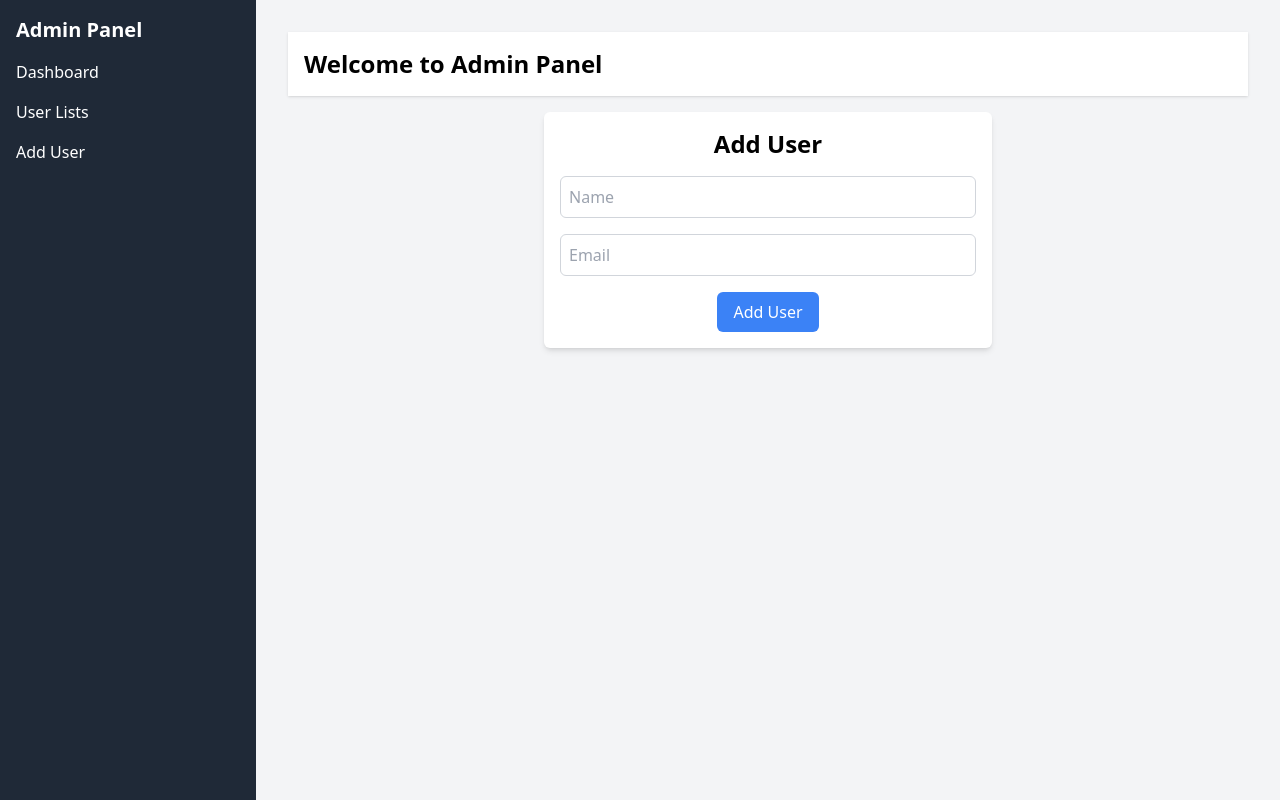
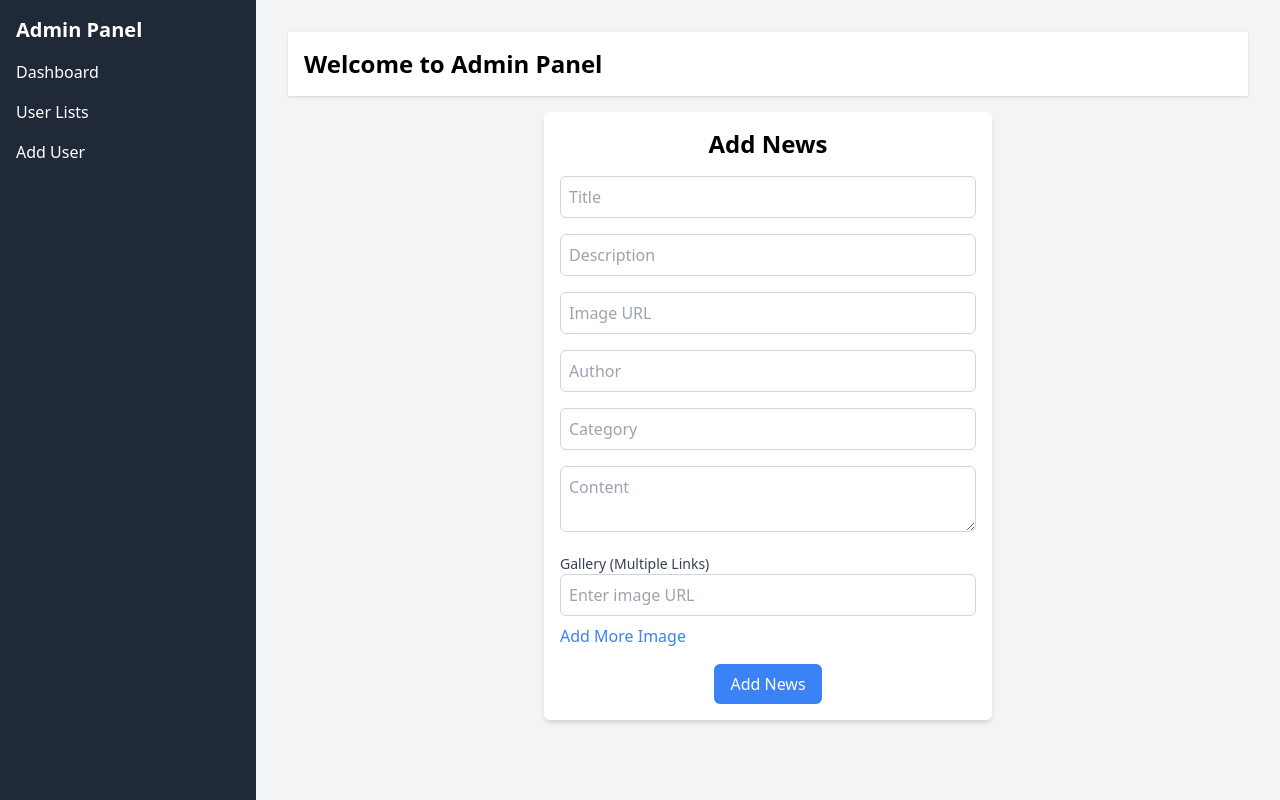
Before and after one commit to Namnm204/test_tintuc, a React (Vite) app in the folder front_end/: page /admin/add in a window 1280 px wide. Built offline with nearby package versions, Linux system fonts and the light colour scheme.

Commit message:
them xoa tintucs

```diff
--- a/front_end/src/App.jsx
+++ b/front_end/src/App.jsx
@@ -5,6 +5,7 @@ import Client from "./layout/Client";
 import UserList from "./pages/admin/products/UserList ";
 import UserForm from "./pages/admin/products/UserForm";
 import AdminLayout from "./layout/admin/index";
+import ProductDetailPage from "./pages/admin/products/ProductDetailPage";
 
 function App() {
   return (
@@ -13,6 +14,7 @@ function App() {
       <Route path="admin" element={<AdminLayout />}>
         <Route path="" element={<UserList />} />
         <Route path="add" element={<UserForm />} />
+        <Route path=":id" element={<ProductDetailPage />} />
       </Route>
     </Routes>
   );
--- /dev/null
+++ b/front_end/src/pages/admin/products/ProductDetailPage.jsx
@@ -0,0 +1,151 @@
+import React, { useState } from "react";
+import { useParams } from "react-router-dom"; // To fetch the product ID from URL params
+import axios from "axios";
+
+const ProductDetailPage = () => {
+  const { productId } = useParams();
+  const [product, setProduct] = useState(null);
+  const [selectedColor, setSelectedColor] = useState("");
+  const [selectedSize, setSelectedSize] = useState("");
+  const [quantity, setQuantity] = useState(1);
+
+  // Fetch product details based on productId
+  const fetchProductDetails = async () => {
+    try {
+      const response = await axios.get(
+        `https://my-worker.namdaynay001.workers.dev/tintucs/${productId}`
+      );
+      setProduct(response.data);
+    } catch (error) {
+      console.error("Failed to fetch product details:", error);
+    }
+  };
+
+  React.useEffect(() => {
+    fetchProductDetails();
+  }, [productId]);
+
+  if (!product) return <p>Loading...</p>;
+
+  return (
+    <div className="container mx-auto p-6">
+      <div className="flex flex-col md:flex-row">
+        {/* Product Image Section */}
+        <div className="md:w-1/2 mb-6 md:mb-0">
+          <img
+            src={product.image}
+            alt={product.title}
+            className="w-full h-auto rounded-lg shadow-lg"
+          />
+        </div>
+
+        {/* Product Info Section */}
+        <div className="md:w-1/2 md:pl-12">
+          <h1 className="text-3xl font-semibold text-gray-800 mb-4">
+            {product.title}
+          </h1>
+          <p className="text-xl text-gray-600 mb-4">{product.price} VND</p>
+          <p className="text-base text-gray-500 mb-6">{product.description}</p>
+
+          {/* Variant Selection: Color */}
+          <div className="mb-4">
+            <label
+              htmlFor="color"
+              className="block text-sm font-medium text-gray-700"
+            >
+              Color
+            </label>
+            <select
+              id="color"
+              value={selectedColor}
+              onChange={(e) => setSelectedColor(e.target.value)}
+              className="mt-2 p-2 w-full border border-gray-300 rounded-md"
+            >
+              {product.colors.map((color, index) => (
+                <option key={index} value={color}>
+                  {color}
+                </option>
+              ))}
+            </select>
+          </div>
+
+          {/* Variant Selection: Size */}
+          <div className="mb-4">
+            <label
+              htmlFor="size"
+              className="block text-sm font-medium text-gray-700"
+            >
+              Size
+            </label>
+            <select
+              id="size"
+              value={selectedSize}
+              onChange={(e) => setSelectedSize(e.target.value)}
+              className="mt-2 p-2 w-full border border-gray-300 rounded-md"
+            >
+              {product.sizes.map((size, index) => (
+                <option key={index} value={size}>
+                  {size}
+                </option>
+              ))}
+            </select>
+          </div>
+
+          {/* Quantity Selection */}
+          <div className="mb-6">
+            <label
+              htmlFor="quantity"
+              className="block text-sm font-medium text-gray-700"
+            >
+              Quantity
+            </label>
+            <input
+              type="number"
+              id="quantity"
+              value={quantity}
+              onChange={(e) => setQuantity(e.target.value)}
+              min="1"
+              className="mt-2 p-2 w-full border border-gray-300 rounded-md"
+            />
+          </div>
+
+          {/* Add to Cart Button */}
+          <button className="bg-blue-500 text-white py-2 px-4 rounded-md hover:bg-blue-600">
+            Add to Cart
+          </button>
+        </div>
+      </div>
+
+      {/* Product Features */}
+      <div className="mt-12">
+        <h2 className="text-2xl font-semibold text-gray-800 mb-4">
+          Product Features
+        </h2>
+        <ul className="list-disc pl-5">
+          {product.features.map((feature, index) => (
+            <li key={index} className="text-gray-700">
+              {feature}
+            </li>
+          ))}
+        </ul>
+      </div>
+
+      {/* Gallery Section */}
+      <div className="mt-12">
+        <h2 className="text-2xl font-semibold text-gray-800 mb-4">Gallery</h2>
+        <div className="flex space-x-4">
+          {product.gallery.map((image, index) => (
+            <img
+              key={index}
+              src={image}
+              alt={`Gallery image ${index + 1}`}
+              className="w-24 h-24 object-cover rounded-md border"
+            />
+          ))}
+        </div>
+      </div>
+    </div>
+  );
+};
+
+export default ProductDetailPage;
--- a/front_end/src/pages/admin/products/UserForm.jsx
+++ b/front_end/src/pages/admin/products/UserForm.jsx
@@ -1,4 +1,4 @@
-import React from "react";
+import React, { useState } from "react";
 import { useForm } from "react-hook-form";
 import axios from "axios";
 import { useNavigate } from "react-router-dom";
@@ -7,12 +7,37 @@ const UserForm = () => {
   const { register, handleSubmit } = useForm();
   const navigate = useNavigate();
 
+  // State để quản lý danh sách các link ảnh trong gallery
+  const [galleryLinks, setGalleryLinks] = useState([""]);
+
+  // Hàm thêm một trường nhập liệu mới cho gallery
+  const addGalleryField = () => {
+    setGalleryLinks([...galleryLinks, ""]);
+  };
+
+  // Hàm cập nhật giá trị của từng trường gallery
+  const handleGalleryChange = (index, value) => {
+    const updatedGallery = [...galleryLinks];
+    updatedGallery[index] = value;
+    setGalleryLinks(updatedGallery);
+  };
+
   const onSubmit = async (data) => {
-    console.log("Dữ liệu gửi đến server:", data); // Kiểm tra dữ liệu
+    const vietnamTime = new Date().toLocaleString("en-US", {
+      timeZone: "Asia/Ho_Chi_Minh",
+    });
+
+    const newData = {
+      ...data,
+      created_at: vietnamTime, // Gán thời gian hiện tại cho created_at
+      gallery: galleryLinks.filter((link) => link.trim() !== ""), // Lọc bỏ các link trống
+    };
+
+    console.log("Dữ liệu gửi đến server:", newData); // Kiểm tra dữ liệu
     try {
       const response = await axios.post(
-        "https://my-worker.namdaynay001.workers.dev/users",
-        data,
+        "https://my-worker.namdaynay001.workers.dev/news", // Thay đổi URL theo yêu cầu của bạn
+        newData,
         {
           headers: {
             "Content-Type": "application/json",
@@ -31,24 +56,84 @@ const UserForm = () => {
   return (
     <div className="max-w-md mx-auto p-4 bg-white rounded-md shadow-md">
       <form onSubmit={handleSubmit(onSubmit)}>
-        <h1 className="text-2xl font-semibold text-center mb-4">Add User</h1>
+        <h1 className="text-2xl font-semibold text-center mb-4">Add News</h1>
 
         <div className="mb-4">
           <input
             type="text"
-            placeholder="Name"
+            placeholder="Title"
             className="w-full p-2 border border-gray-300 rounded-md"
-            {...register("name", { required: true })}
+            {...register("title", { required: true })}
           />
         </div>
 
         <div className="mb-4">
           <input
-            type="email"
-            placeholder="Email"
+            type="text"
+            placeholder="Description"
             className="w-full p-2 border border-gray-300 rounded-md"
-            {...register("email", { required: true })}
+            {...register("description", { required: true })}
           />
+        </div>
+
+        <div className="mb-4">
+          <input
+            type="text"
+            placeholder="Image URL"
+            className="w-full p-2 border border-gray-300 rounded-md"
+            {...register("image")}
+          />
+        </div>
+
+        <div className="mb-4">
+          <input
+            type="text"
+            placeholder="Author"
+            className="w-full p-2 border border-gray-300 rounded-md"
+            {...register("author", { required: true })}
+          />
+        </div>
+
+        <div className="mb-4">
+          <input
+            type="text"
+            placeholder="Category"
+            className="w-full p-2 border border-gray-300 rounded-md"
+            {...register("category", { required: true })}
+          />
+        </div>
+
+        <div className="mb-4">
+          <textarea
+            placeholder="Content"
+            className="w-full p-2 border border-gray-300 rounded-md"
+            {...register("content", { required: true })}
+          />
+        </div>
+
+        {/* Trường gallery cho phép người dùng nhập nhiều link */}
+        <div className="mb-4">
+          <label className="block text-sm font-medium text-gray-700">
+            Gallery (Multiple Links)
+          </label>
+          {galleryLinks.map((link, index) => (
+            <div key={index} className="mb-2 flex">
+              <input
+                type="text"
+                placeholder="Enter image URL"
+                value={link}
+                onChange={(e) => handleGalleryChange(index, e.target.value)}
+                className="w-full p-2 border border-gray-300 rounded-md"
+              />
+            </div>
+          ))}
+          <button
+            type="button"
+            onClick={addGalleryField}
+            className="text-blue-500 hover:underline"
+          >
+            Add More Image
+          </button>
         </div>
 
         <div className="flex justify-center">
@@ -56,7 +141,7 @@ const UserForm = () => {
             type="submit"
             className="bg-blue-500 text-white py-2 px-4 rounded-md hover:bg-blue-600"
           >
-            Add User
+            Add News
           </button>
         </div>
       </form>
--- a/front_end/src/pages/admin/products/UserList .jsx
+++ b/front_end/src/pages/admin/products/UserList .jsx
@@ -82,7 +82,7 @@ const TintucList = () => {
                 } hover:bg-blue-50`}
               >
                 <td className="py-3 px-4 text-sm text-center text-gray-800">
-                  {tintuc.id}
+                  {index + 1}
                 </td>
                 <td className="py-3 px-4 text-sm text-center text-gray-800">
                   {tintuc.title}
@@ -100,15 +100,45 @@ const TintucList = () => {
                   {tintuc.category}
                 </td>
                 <td className="py-3 px-4 text-sm text-center text-gray-800">
-                  <img src={tintuc.gallery} alt="ảnh Phụ" width={"50px"} />
+                  {/* Kiểm tra xem gallery có phải là chuỗi JSON hợp lệ không */}
+                  {(() => {
+                    try {
+                      // Kiểm tra nếu giá trị là một chuỗi JSON hợp lệ
+                      const images =
+                        tintuc.gallery.startsWith("[") &&
+                        tintuc.gallery.endsWith("]")
+                          ? JSON.parse(tintuc.gallery)
+                          : [tintuc.gallery]; // Nếu không phải mảng JSON, coi như 1 ảnh duy nhất
+
+                      if (Array.isArray(images) && images.length > 1) {
+                        return <span>Nhiều ảnh</span>; // Hiển thị "Nhiều ảnh" nếu có hơn một ảnh
+                      } else if (Array.isArray(images) && images.length === 1) {
+                        return (
+                          <img src={images[0]} alt="Ảnh phụ" width="50px" />
+                        );
+                      }
+                    } catch (e) {
+                      console.error("Lỗi khi phân tích gallery:", e);
+                      return null;
+                    }
+                  })()}
                 </td>
+
                 <td className="py-3 px-4 text-sm text-center text-gray-800">
                   {tintuc.content}
                 </td>
                 <td className="py-3 px-4 text-sm text-center text-gray-800">
                   {tintuc.created_at}
                 </td>
-                <td className="py-3 px-4 text-sm text-center">
+                <td className="py-3 px-4 text-sm text-center flex">
+                  <button>
+                    <Link
+                      to={`/admin/${tintuc.id}`}
+                      className="ml-2 bg-green-500 text-white py-1 px-3 rounded-md hover:bg-green-600 transition duration-300"
+                    >
+                      View
+                    </Link>
+                  </button>
                   <button
                     onClick={() => handleDelete(tintuc.id)}
                     className="bg-red-500 text-white py-1 px-3 rounded-md hover:bg-red-600 transition duration-300"
```
